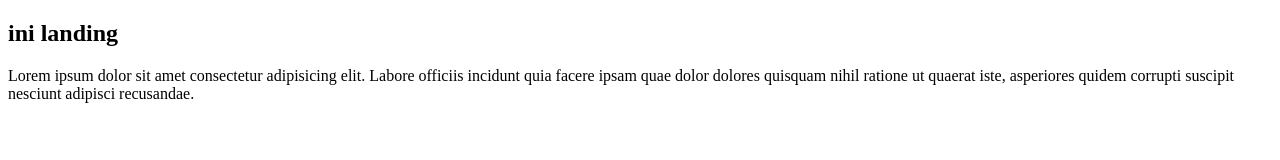
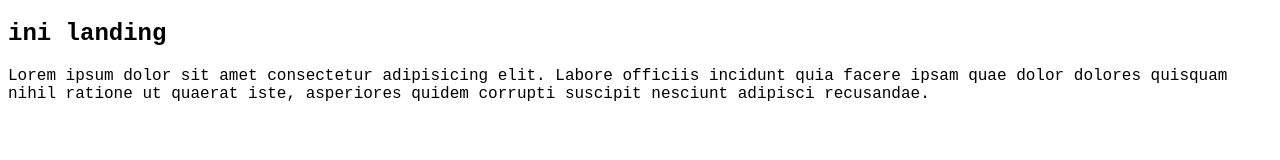
Before and after one commit to harvigusnanda/test_landing, a plain HTML site: page index.html in a window 1280 px wide. Drawn offline with Linux system fonts and the light colour scheme.

Commit message:
menambahkan style

```diff
--- a/index.html
+++ b/index.html
@@ -5,6 +5,11 @@
     <meta http-equiv="X-UA-Compatible" content="IE=edge">
     <meta name="viewport" content="width=device-width, initial-scale=1.0">
     <title>ini landing</title>
+    <style type="text/css">
+        body{
+            font-family: 'Courier New', Courier, monospace;
+        }
+    </style>
 </head>
 <body>
     <h2>ini landing</h2>
```
